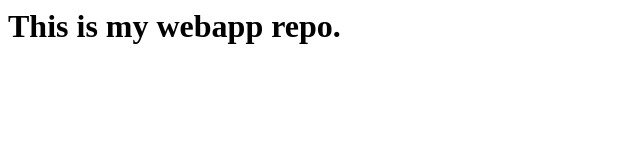
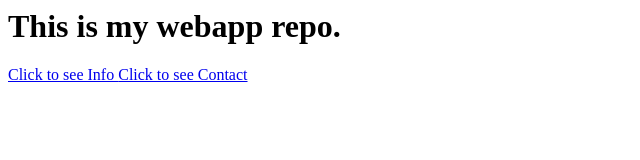
Before and after one commit to poojan007/webapp-repo, a plain HTML site: page index.html in a window 1280 px wide. Shown: the whole page, without its empty margins (0-640 px from the left). Drawn offline with Linux system fonts and the light colour scheme.

Commit message:
updated index

```diff
--- a/index.html
+++ b/index.html
@@ -1,6 +1,9 @@
 <html>
 <body>
 <h1>This is my webapp repo. </h1>
+<a href="info.html">Click to see Info </a>
+<a href="contact.html">Click to see Contact </a>
+
 </body>
 
 </html>
```
